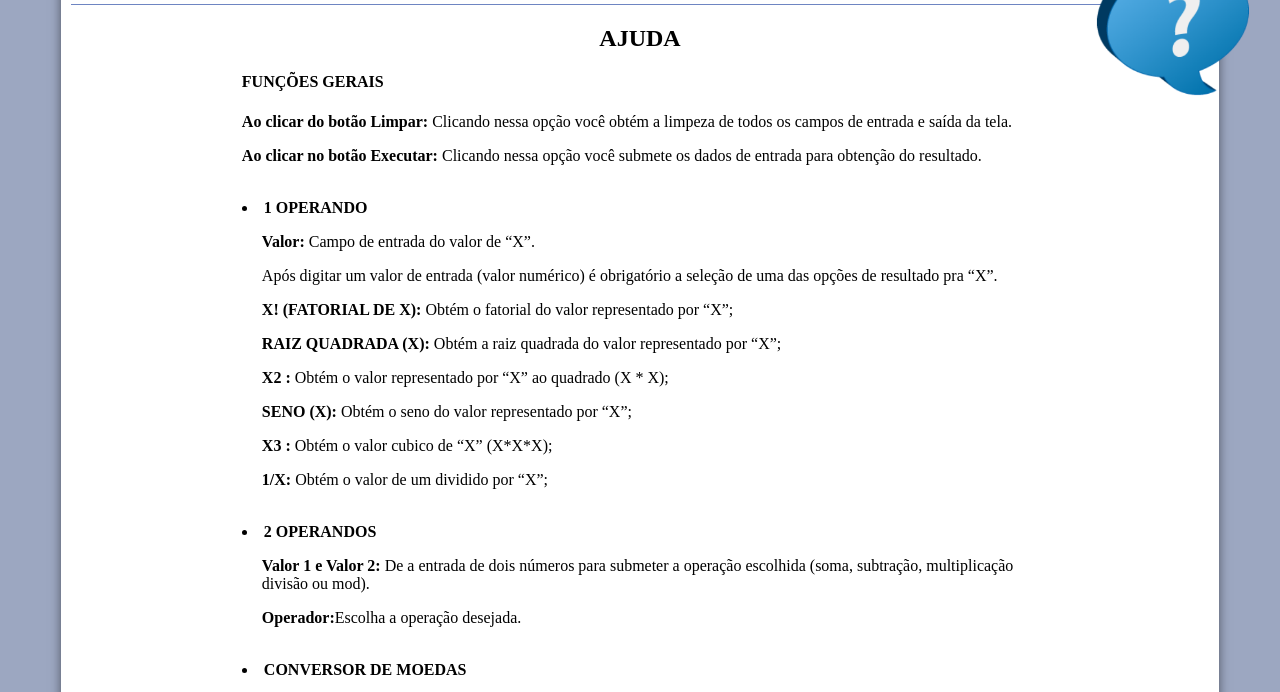
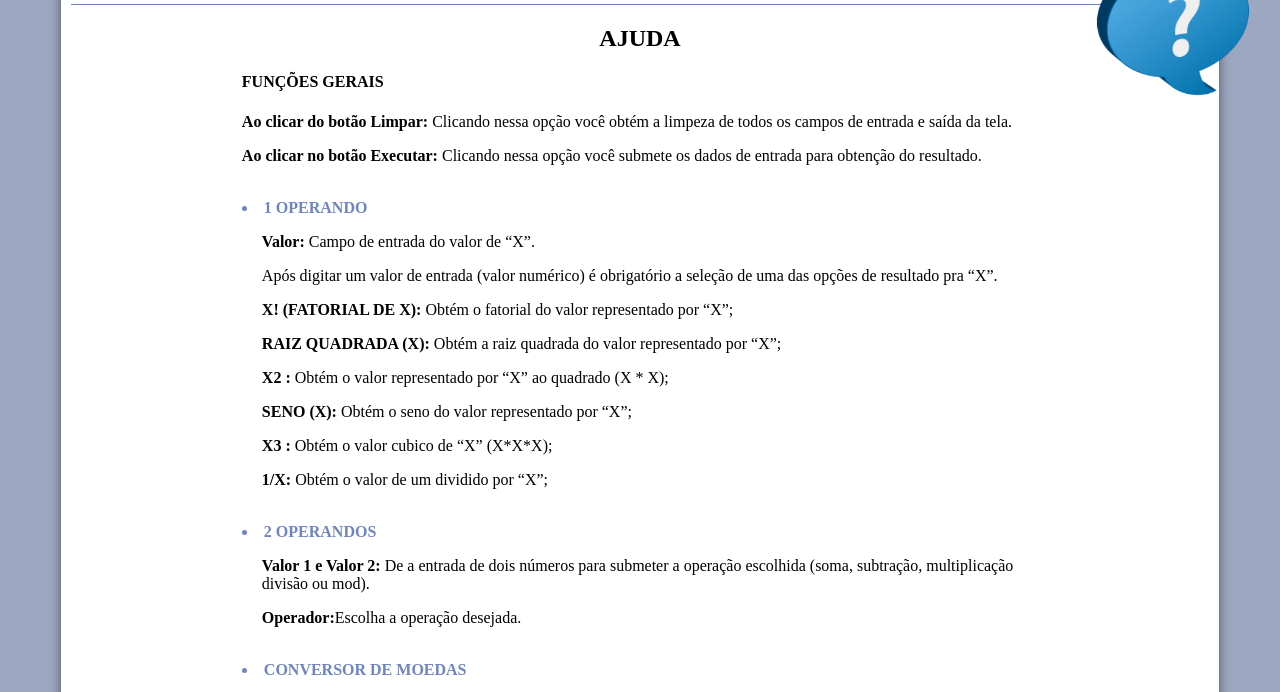
Before and after one commit to karinykeny/Calculadora-Html-Css-Js, a plain HTML site: page paginas/ajuda.html in a window 1280 px wide. Shown: the part 106-798 px from the top of the page. Drawn offline with Linux system fonts and the light colour scheme.

Commit message:
ajuste css ajuda

```diff
--- a/css/estilo-ajuda.css
+++ b/css/estilo-ajuda.css
@@ -14,3 +14,7 @@ div#interface2 footer#rodape {
     clear: both;
     border-top: 1px #6e85c2 solid;
 }
+
+div#interface2 li {
+    color: #6e85c2;
+}
```
